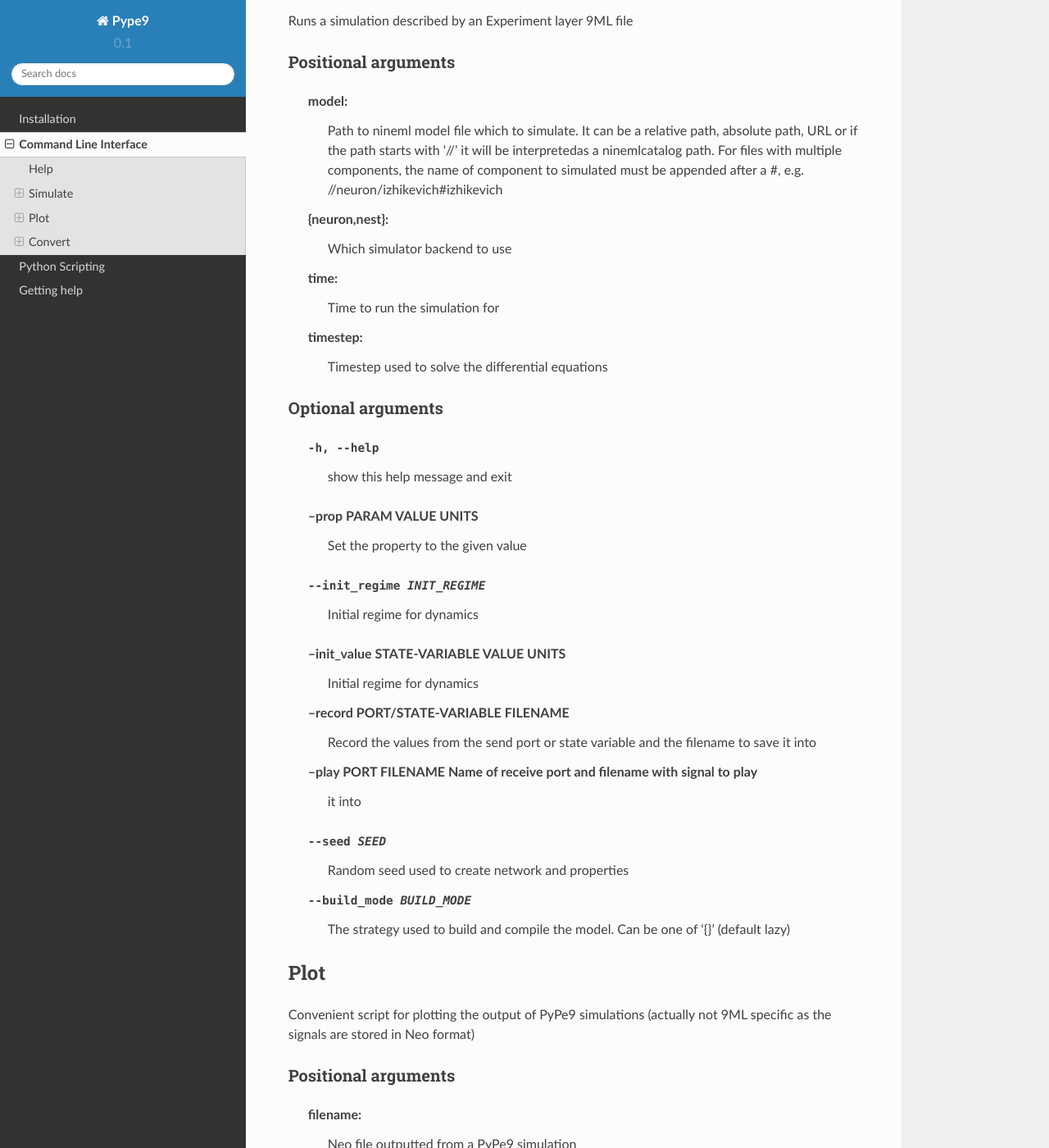
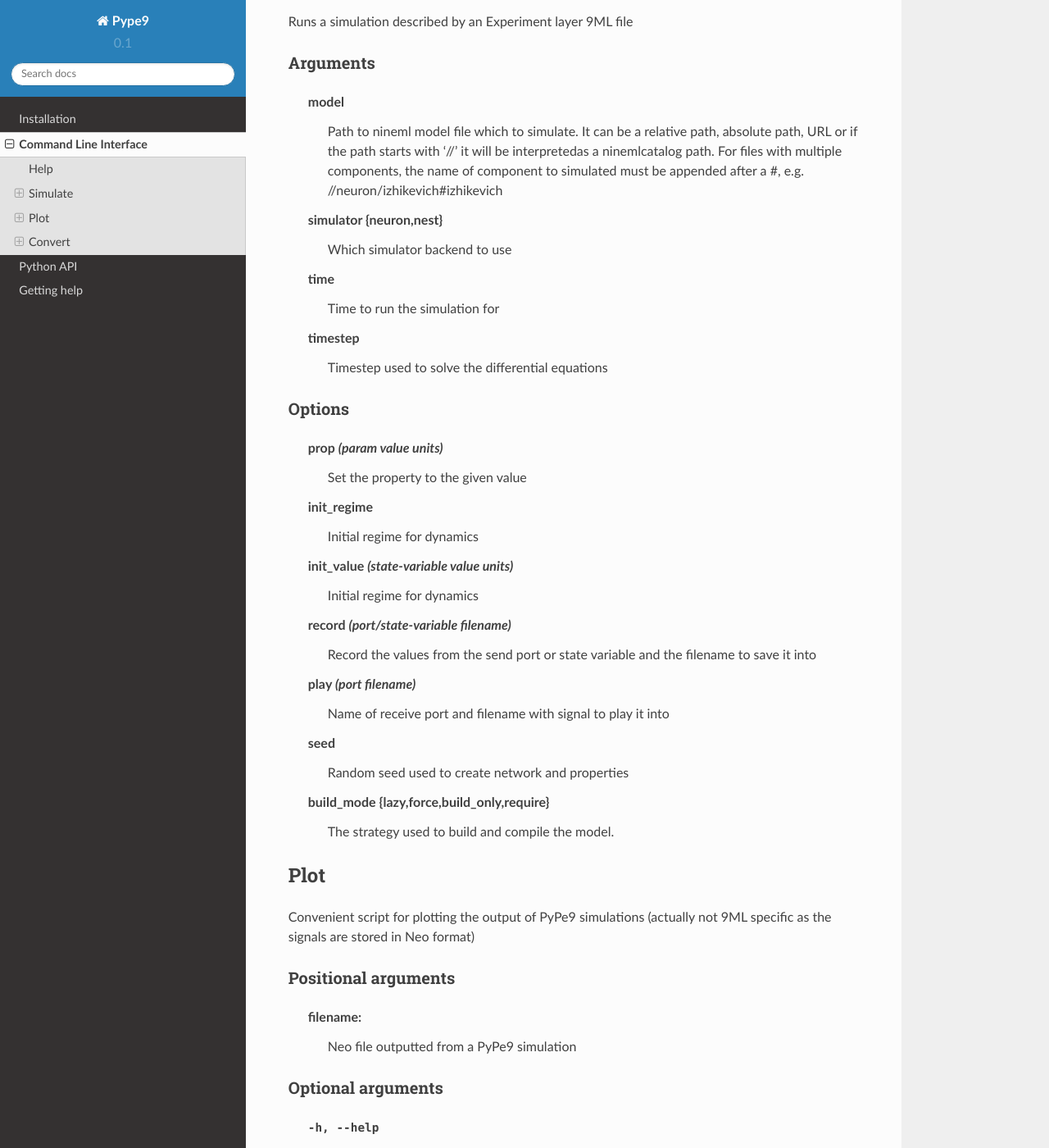
Before and after one commit to NeuralEnsemble/pype9, a Sphinx documentation site: the page built from doc/source/command_line_interface.rst, in a window 1280 px wide and 1400 px high, scrolled down 1071 px. Shown: the whole window at 82% size. Built offline with Sphinx 7.4.7 and the Read the Docs theme 2.0.0, drawn with Linux system fonts in a browser that asks for light colours; some of the changed text lies outside the part shown.

Commit message:
cleaning up documentation

```diff
--- a/doc/requirements.txt
+++ b/doc/requirements.txt
@@ -11,4 +11,5 @@
 pyNN==0.8.2
 diophantine>=0.1
 matplotlib
+numpydoc>=0.6.0
 -e .
--- a/doc/source/command_line_interface.rst
+++ b/doc/source/command_line_interface.rst
@@ -51,41 +51,41 @@
 
 Runs a simulation described by an Experiment layer 9ML file
 
-Positional arguments
-^^^^^^^^^^^^^^^^^^^^
-    model:
+Arguments
+^^^^^^^^^
+    model
         Path to nineml model file which to simulate. It can be
         a relative path, absolute path, URL or if the path
         starts with '//' it will be interpretedas a
         ninemlcatalog path. For files with multiple
         components, the name of component to simulated must be
         appended after a #, e.g. //neuron/izhikevich#izhikevich
-    {neuron,nest}:
+    simulator {neuron,nest}
         Which simulator backend to use
-    time:
+    time
         Time to run the simulation for
-    timestep:
+    timestep
         Timestep used to solve the differential equations
 
-Optional arguments
-^^^^^^^^^^^^^^^^^^
+Options
+^^^^^^^
 
-    -h, --help            show this help message and exit
-    --prop PARAM VALUE UNITS
-                        Set the property to the given value
-    --init_regime INIT_REGIME
-                        Initial regime for dynamics
-    --init_value STATE-VARIABLE VALUE UNITS
-                        Initial regime for dynamics
-    --record PORT/STATE-VARIABLE FILENAME
-                        Record the values from the send port or state variable
-                        and the filename to save it into
-    --play PORT FILENAME  Name of receive port and filename with signal to play
-                        it into
-    --seed SEED           Random seed used to create network and properties
-    --build_mode BUILD_MODE
-                        The strategy used to build and compile the model. Can
-                        be one of '{}' (default lazy)
+    prop *(param value units)*
+        Set the property to the given value
+    init_regime
+        Initial regime for dynamics
+    init_value *(state-variable value units)*
+        Initial regime for dynamics
+    record *(port/state-variable filename)*
+        Record the values from the send port or state variable
+        and the filename to save it into
+    play *(port filename)*
+        Name of receive port and filename with signal to play
+        it into
+    seed
+       Random seed used to create network and properties
+    build_mode {lazy,force,build_only,require}
+        The strategy used to build and compile the model.
 
 
 Plot
--- a/doc/source/conf.py
+++ b/doc/source/conf.py
@@ -11,12 +11,14 @@
 #
 # All configuration values have a default; values that are commented out
 # serve to show the default.
-
 import sys
 import os
 import shlex
 import mock
 import sphinx_rtd_theme
+
+package_path = os.path.abspath(
+    os.path.join(os.path.dirname(os.path.abspath(__file__)), '..', '..'))
 
 
 class MockMPI4PyModule(mock.Mock):
@@ -41,11 +43,16 @@
 
 class MockNESTModule(mock.Mock):
     def GetKernelStatus(self):
-        {'num_processes': 1}
+        return {'num_processes': 1}
 
 sys.modules["neuron"] = MockNeuronModule()
 sys.modules["nest"] = MockNESTModule()
 sys.modules['mpi4py'] = MockMPI4PyModule()
+sys.path.insert(0, package_path)
+import pype9.simulator.base.simulation  # @IgnorePep8 @UnusedImport
+import pype9.simulator.base.cells  # @IgnorePep8 @UnusedImport
+import pype9.simulator.base.network  # @IgnorePep8 @UnusedImport
+
 
 # If extensions (or modules to document with autodoc) are in another directory,
 # add these directories to sys.path here. If the directory is relative to the
@@ -68,6 +75,7 @@
     'sphinx.ext.coverage',
     'sphinx.ext.mathjax',
     'sphinx.ext.viewcode',
+    'numpydoc'
 ]
 
 # Add any paths that contain templates here, relative to this directory.
@@ -396,3 +404,5 @@
 
 # Example configuration for intersphinx: refer to the Python standard library.
 intersphinx_mapping = {'https://docs.python.org/': None}
+
+numpydoc_show_class_members = False
```
Also changed, not shown: other parts of doc/source/command_line_interface.rst (+1 -1 lines), doc/source/index.rst (+10 -8 lines), doc/source/installation.rst (+9 -6 lines), doc/source/python_api.rst (+21 -7 lines), 4 other files.
